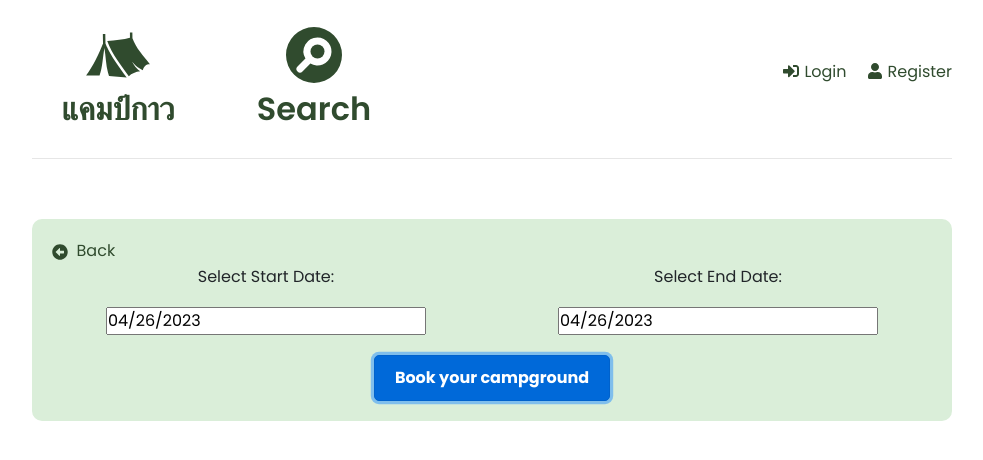
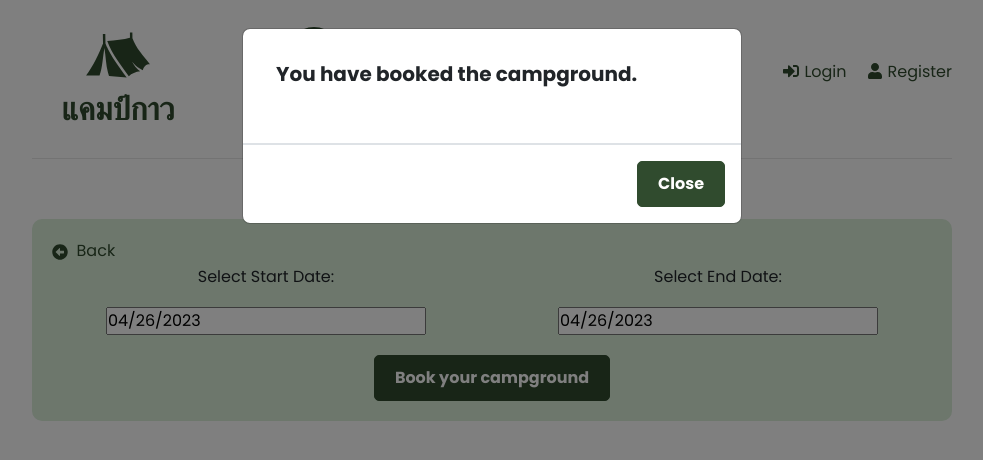
Before and after one commit to sshutter/SWProjectFrontend, a React (Create React App) app: page /campgrounds/1/booking in a window 1280 px wide. Both pictures are taken after a click on the button "Book your campground". Shown: the top 460 px of the page, without its empty margins (148-1131 px from the left). Built offline with nearby package versions, Linux system fonts and the light colour scheme; no server answers; a small style sheet from the web is missing.

Commit message:
popup when booked

```diff
--- a/src/pages/Booking.jsx
+++ b/src/pages/Booking.jsx
@@ -5,12 +5,14 @@ import DatePicker from "react-datepicker";
 import "react-datepicker/dist/react-datepicker.css";
 import { format } from "date-fns";
 import { Button } from "react-bootstrap";
-import { Alert } from "react-bootstrap";
+import { Alert, Modal } from "react-bootstrap";
 
 function Booking() {
   const { campId } = useParams();
 
   const navigate = useNavigate();
+
+  const [showModal, setShowModal] = useState(false);
 
   const [startDate, setStartDate] = useState(new Date());
   const [endDate, setEndDate] = useState(new Date());
@@ -59,6 +61,7 @@ function Booking() {
       .catch((error) => {
         console.error("There was a problem with the booking request:", error);
       });
+    setShowModal(true);
   };
 
   function upTo3Night(startDate, endDate) {
@@ -133,6 +136,31 @@ function Booking() {
           <Button className="book_btn" onClick={handleBooking}>
             Book your campground
           </Button>
+          <Modal
+            show={showModal}
+            onHide={() => {
+              setShowModal(false);
+            }}
+          >
+            <Modal.Header closeButton>
+              <div className="alert" role="alert">
+                <h5>
+                  <b>You have booked the campground.</b>
+                </h5>
+              </div>
+            </Modal.Header>
+
+            <Modal.Footer>
+              <Button
+                variant="secondary"
+                onClick={() => {
+                  setShowModal(false);
+                }}
+              >
+                Close
+              </Button>
+            </Modal.Footer>
+          </Modal>
         </div>
       </div>
     </>
```
